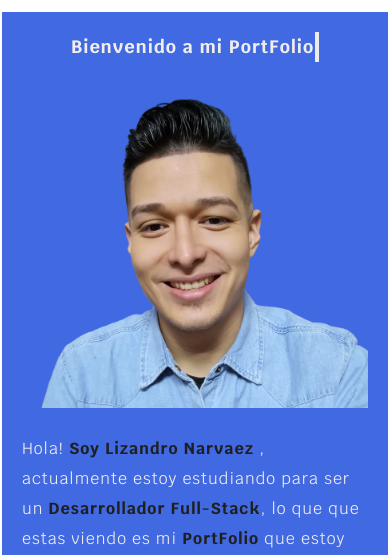
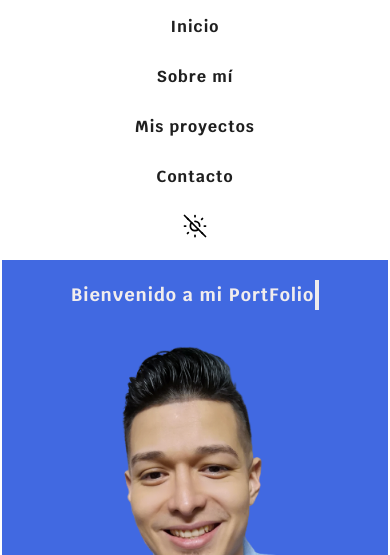
Before and after one commit to lizandronarvaez/My-Portfolio, a plain HTML site: page index.html in a window 390 px wide. Both pictures are taken after a click on the element 195 px from the left and 69 px from the top of the page. Shown: the part 84-639 px from the top of the page. Drawn offline with Linux system fonts and the light colour scheme.

Commit message:
Solucionando la barra del response mobile

```diff
--- a/css/style.css
+++ b/css/style.css
@@ -96,14 +96,17 @@ a {
 
 .navegacion__enlaces {
     width: 100%;
-    /* padding: 1rem 0; */
     text-align: center;
+    display: none;
+}
+.mostrar__enlaces{
+    display: block;
+    width: 100%;
+    text-align: center;
+}
+.navegacion__enlace {
     display: flex;
-    flex-direction: column;
-}
-
-.navegacion__enlace {
-    display: none;
+    justify-content: center;
     color: #1f1f1f;
     font-weight: 600;
     padding: 1rem;
--- a/js/index.js
+++ b/js/index.js
@@ -6,13 +6,7 @@ buttonDark.addEventListener('click', () => {
 
 // Menu Hamburger
 let menu = document.querySelector(".hamburger")
-let navegacion = document.querySelectorAll(".navegacion__enlaces .navegacion__enlace")
+let navegacion = document.querySelector(".navegacion__enlaces")
 menu.addEventListener('click', () => {
-    navegacion.forEach(item => {
-        if (item.style.display == "none") {
-            item.style.display = "unset"
-        } else {
-            item.style.display = "none"
-        }
-    })
+    navegacion.classList.toggle('mostrar__enlaces')
 })
```
